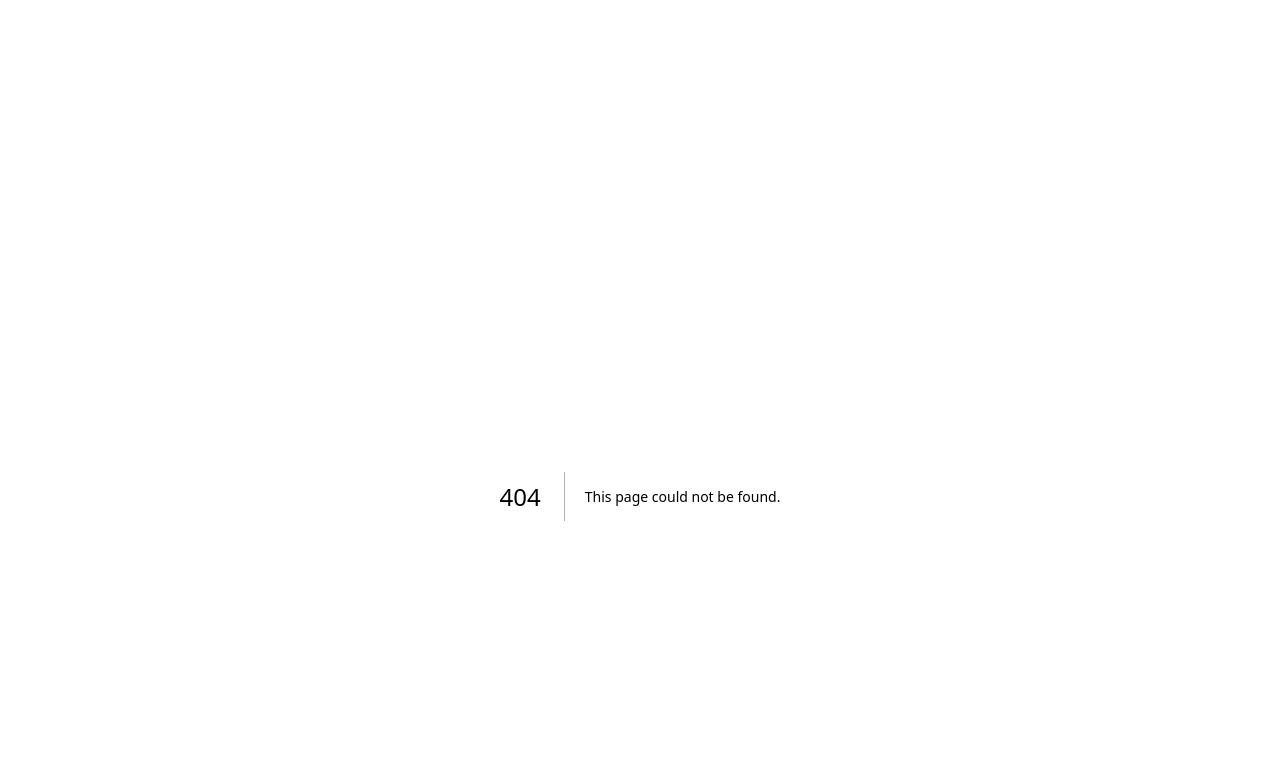
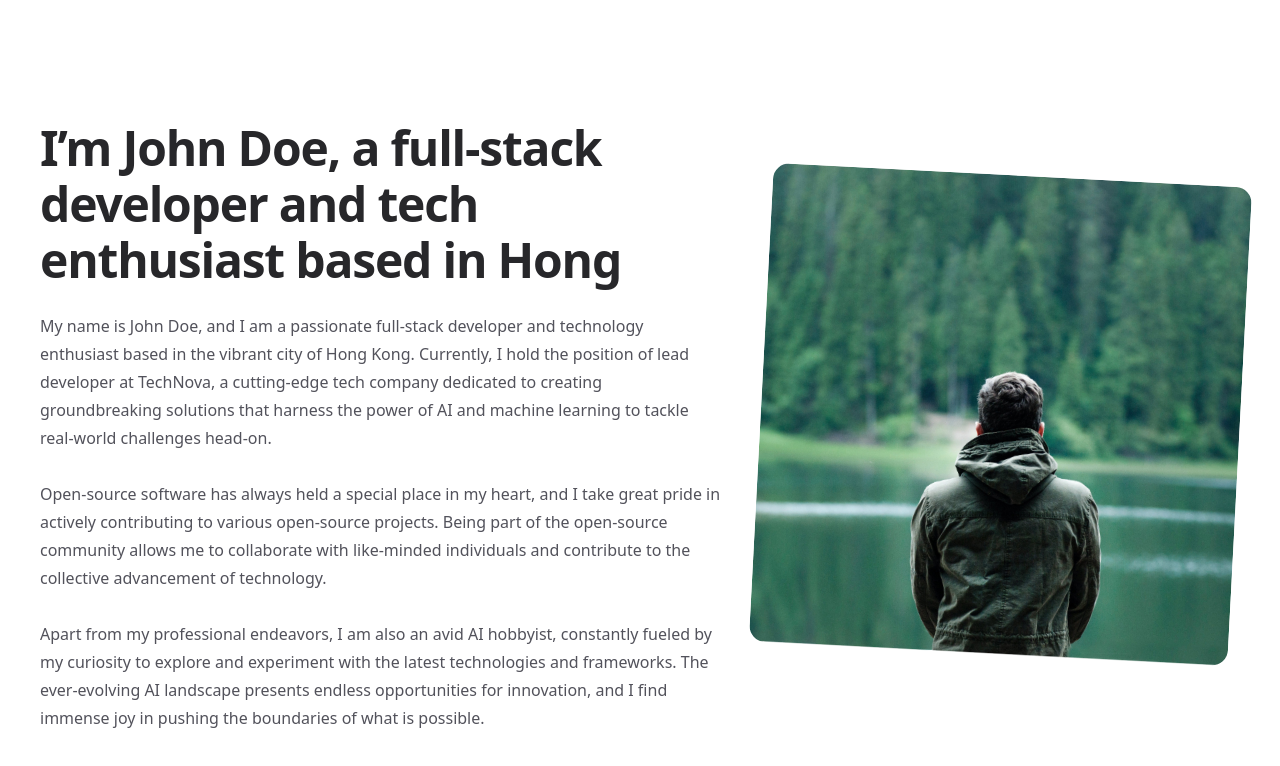
Before and after one commit to Elvincth/gdsc-portfolio-website-workshop-template, a Next.js app: page /about in a window 1280 px wide. Before the commit this address had no page. Shown: the top 766 px of the page. Built offline with nearby package versions, Linux system fonts and the light colour scheme.

Commit message:
feat: more pages

```diff
--- /dev/null
+++ b/src/app/about/page.tsx
@@ -0,0 +1,55 @@
+import about from "@/images/about.jpg";
+import { Metadata } from "next";
+import Image from "next/image";
+
+export const metadata: Metadata = {
+  title: "About",
+  description:
+    "I’m John Doe, a full-stack developer and tech enthusiast based in Hong Kong.",
+};
+
+export default function AboutPage() {
+  return (
+    <div className="grid grid-cols-12 lg:gap-x-9 gap-y-9">
+      <div className="lg:col-span-7 col-span-12">
+        <h1 className="text-4xl mt-6 font-bold tracking-tight text-zinc-800 sm:text-5xl">
+          I’m John Doe, a full-stack developer and tech enthusiast based in Hong
+        </h1>
+
+        <div className="mt-6 space-y-7 text-base text-zinc-600 font-light">
+          <p>
+            My name is John Doe, and I am a passionate full-stack developer and
+            technology enthusiast based in the vibrant city of Hong Kong.
+            Currently, I hold the position of lead developer at TechNova, a
+            cutting-edge tech company dedicated to creating groundbreaking
+            solutions that harness the power of AI and machine learning to
+            tackle real-world challenges head-on.
+          </p>
+          <p>
+            Open-source software has always held a special place in my heart,
+            and I take great pride in actively contributing to various
+            open-source projects. Being part of the open-source community allows
+            me to collaborate with like-minded individuals and contribute to the
+            collective advancement of technology.
+          </p>
+          <p>
+            Apart from my professional endeavors, I am also an avid AI hobbyist,
+            constantly fueled by my curiosity to explore and experiment with the
+            latest technologies and frameworks. The ever-evolving AI landscape
+            presents endless opportunities for innovation, and I find immense
+            joy in pushing the boundaries of what is possible.
+          </p>
+        </div>
+      </div>
+
+      <div className="lg:col-span-5 col-span-12 max-w-sm lg:max-w-none m-auto">
+        <Image
+          className="aspect-square rotate-3 rounded-2xl bg-zinc-100 object-cover"
+          src={about}
+          alt="John Doe's about image"
+          priority
+        />
+      </div>
+    </div>
+  );
+}
--- /dev/null
+++ b/src/app/projects/page.tsx
@@ -0,0 +1,41 @@
+import { ProjectCard } from "@/components/ProjectCard";
+import { projects } from "@/misc/data";
+import { Metadata } from "next";
+
+export const metadata: Metadata = {
+  title: "Projects",
+  description:
+    "Explore my latest projects and contributions to the open-source community.",
+};
+
+export default function ProjectsPage() {
+  return (
+    <div>
+      <div className="max-w-3xl">
+        <h1 className="text-4xl mt-6 font-bold tracking-tight text-zinc-800 sm:text-5xl">
+          My Projects
+        </h1>
+
+        <p className="mt-6 text-base text-zinc-600 font-light">
+          I’ve worked on tons of little projects over the years but these are
+          the ones that I’m most proud of. Many of them are open-source, so if
+          you see something that piques your interest, check out the code and
+          contribute if you have ideas for how it can be improved.
+        </p>
+      </div>
+
+      <div className="grid grid-cols-12 mt-12 lg:gap-x-8 gap-y-8">
+        {projects.map((project, projectIndex) => (
+          <ProjectCard
+            className="lg:col-span-3 md:col-span-6 col-span-12"
+            key={projectIndex}
+            href={project.href}
+            name={project.name}
+            description={project.description}
+            icon={project.icon}
+          />
+        ))}
+      </div>
+    </div>
+  );
+}
```
